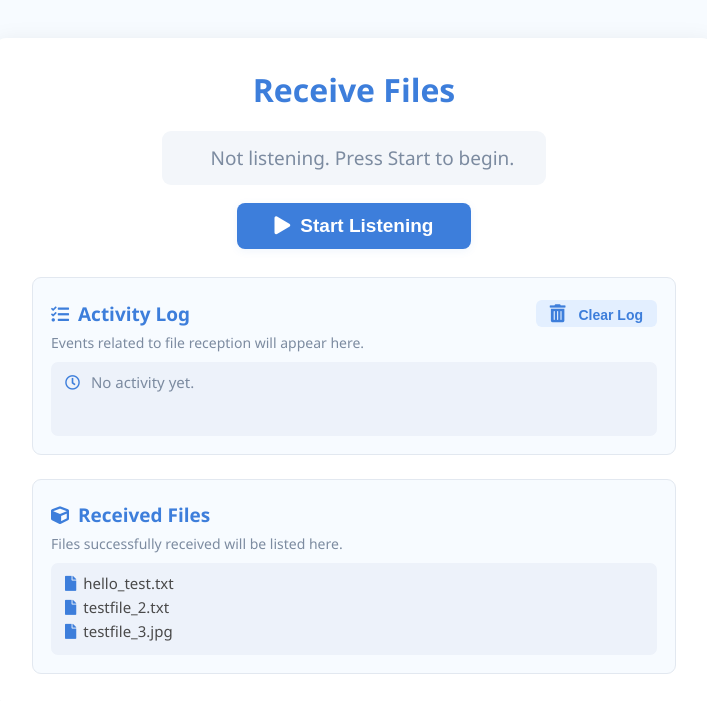
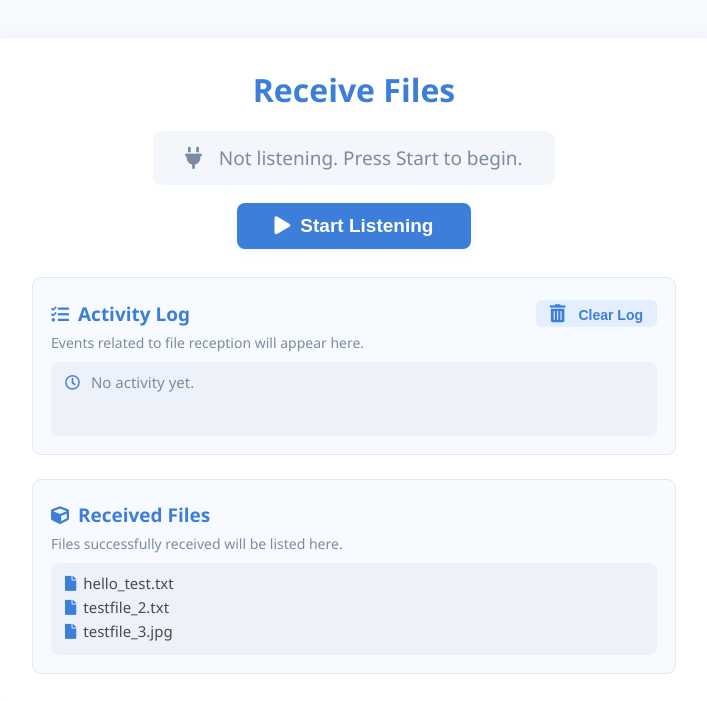
Before and after one commit to Adithya2369/Net-Share, a Flask app: page /receive in a window 1280 px wide. Shown: the part 72-773 px from the top of the page, without its empty margins (286-993 px from the left). Run offline with Flask 3, Linux system fonts and the light colour scheme; data that the repository does not hold is empty.

Commit message:
fixed the entire reciever - #ReceiverClosed

```diff
--- a/templates/receive.html
+++ b/templates/receive.html
@@ -182,7 +182,7 @@
         <h1>Receive Files</h1>
         <div class="status-section">
             <div class="status-box" id="status-box">
-                <i class="fas fa-wifi-slash"></i>
+                <i class="fas fa-plug"></i>
                 <span id="status-text">Not listening. Press Start to begin.</span>
             </div>
             <button id="toggle-server" class="listen-btn"><i class="fas fa-play"></i>Start Listening</button>
```
Also changed, not shown: 1 other file.
